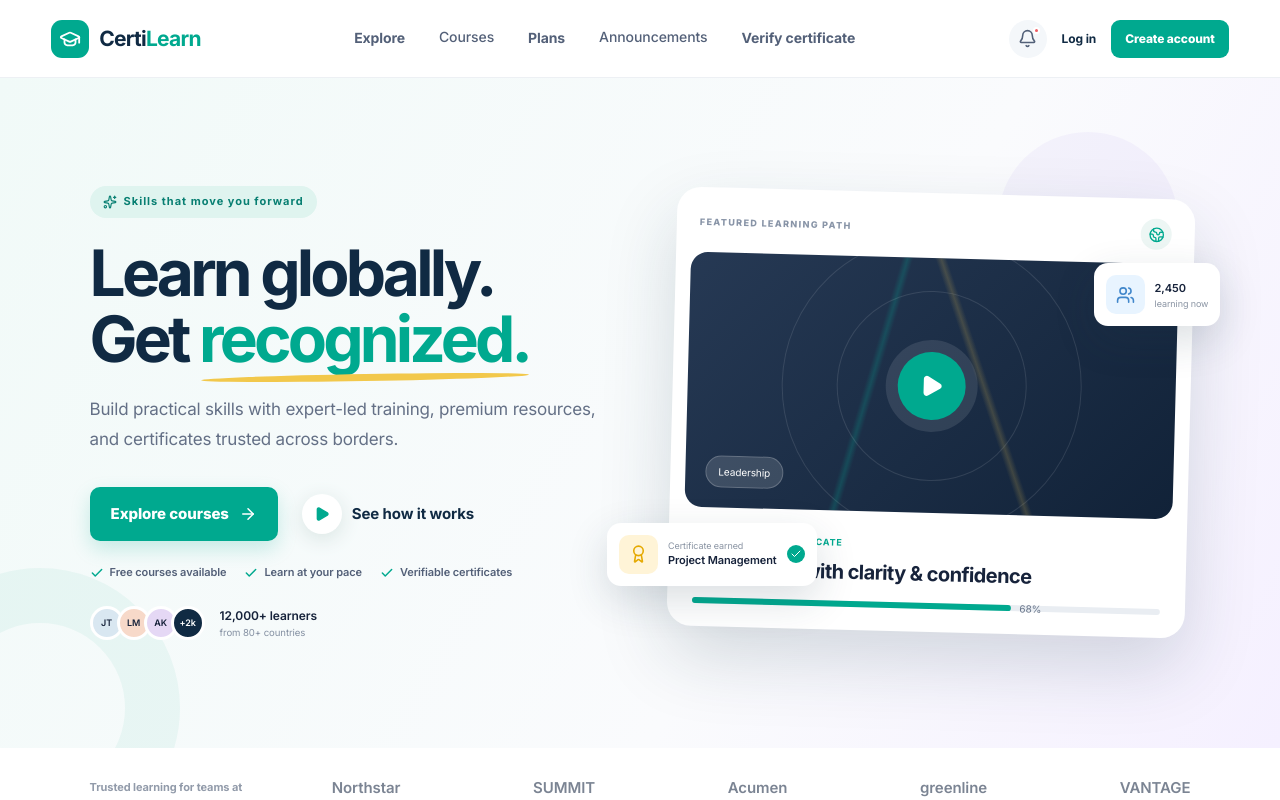
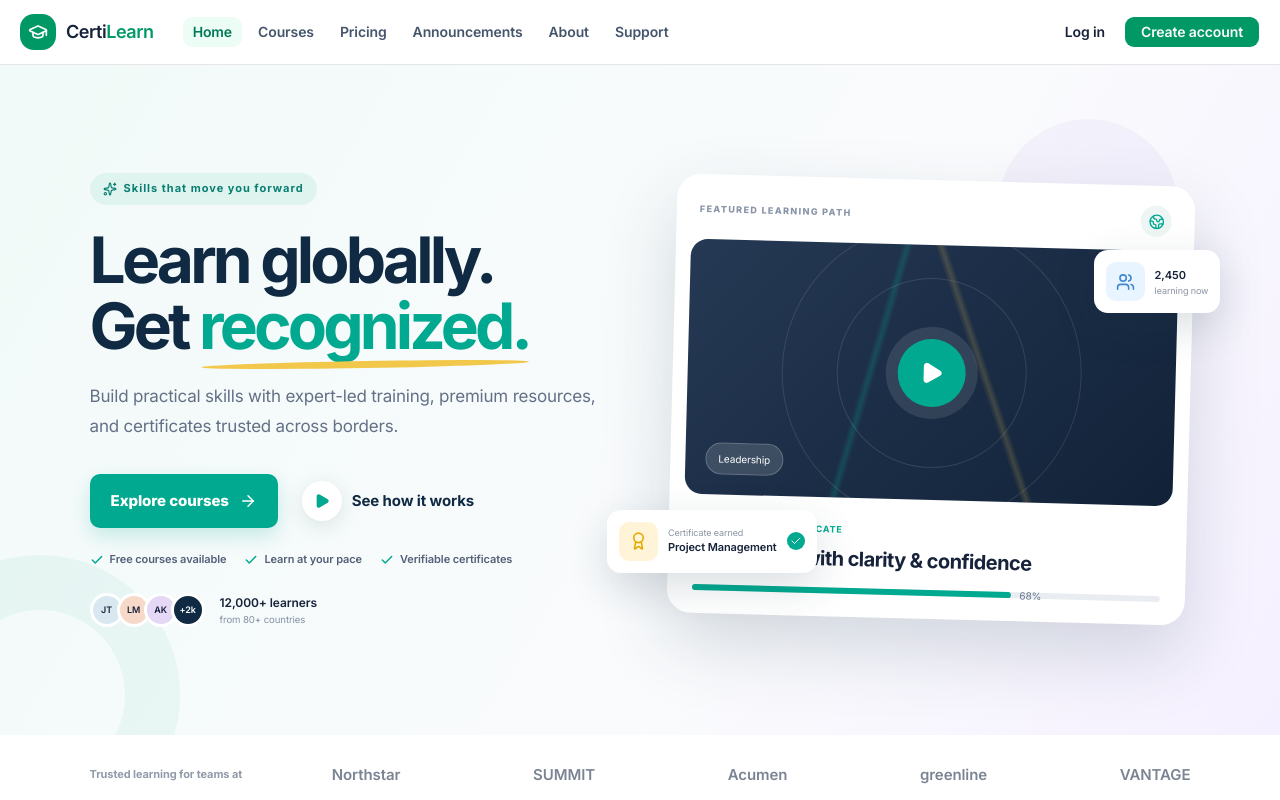
Before and after one commit to horrorbringer/cirtificate-training, a Next.js app: page / in a window 1280 px wide. Shown: the top 800 px of the page. Built offline with nearby package versions, Linux system fonts and the light colour scheme.

Commit message:
feat: implement PublicNavbar component and update layout with navigation

```diff
--- a/app/(public)/layout.tsx
+++ b/app/(public)/layout.tsx
@@ -1,3 +1,12 @@
-export default function PublicLayout({ children }: Readonly<{ children: React.ReactNode }>) {
-  return <div data-layout="public">{children}</div>
+import { PublicNavbar } from "@/components/public-navbar";
+
+export default function PublicLayout({
+  children,
+}: Readonly<{ children: React.ReactNode }>) {
+  return (
+    <div data-layout="public">
+      <PublicNavbar />
+      {children}
+    </div>
+  );
 }
--- a/app/(public)/page.tsx
+++ b/app/(public)/page.tsx
@@ -182,69 +182,6 @@ export default function Home() {
 
   return (
     <main>
-      <header className="site-header">
-        <button className="brand" onClick={goHome} aria-label="CertiLearn home">
-          <span className="brand-mark">
-            <GraduationCap size={22} />
-          </span>
-          <span>
-            Certi<span>Learn</span>
-          </span>
-        </button>
-        <nav className={mobileOpen ? "nav-links open" : "nav-links"}>
-          <button onClick={goHome}>Explore</button>
-          <Link
-            className="text-sm font-medium text-[#536078] hover:text-emerald-600"
-            href="/courses"
-          >
-            Courses
-          </Link>
-          <button
-            onClick={() => {
-              goHome();
-              setTimeout(
-                () =>
-                  document
-                    .querySelector("#plans")
-                    ?.scrollIntoView({ behavior: "smooth" }),
-                30,
-              );
-            }}
-          >
-            Plans
-          </button>
-          <Link
-            className="text-sm font-medium text-[#536078] hover:text-emerald-600"
-            href="/announcements"
-          >
-            Announcements
-          </Link>
-          <button onClick={goVerify}>Verify certificate</button>
-        </nav>
-        <div className="header-actions">
-          <button
-            className="icon-btn"
-            aria-label="Notifications"
-            onClick={() => showToast("You have 3 new notifications")}
-          >
-            <Bell size={19} />
-            <i />
-          </button>
-          <button className="login-link" onClick={goLogin}>
-            Log in
-          </button>
-          <button className="register-link" onClick={goRegister}>
-            Create account
-          </button>
-          <button
-            className="menu-btn"
-            onClick={() => setMobileOpen(!mobileOpen)}
-          >
-            {mobileOpen ? <X /> : <Menu />}
-          </button>
-        </div>
-      </header>
-
       {view === "home" ? (
         <>
           <section className="hero">
--- a/components/courses-catalog.tsx
+++ b/components/courses-catalog.tsx
@@ -178,39 +178,6 @@ export function CoursesCatalog() {
 
   return (
     <main className="min-h-screen bg-slate-50 text-slate-950">
-      <header className="border-b bg-white">
-        <div className="mx-auto flex h-16 max-w-7xl items-center gap-8 px-5">
-          <Link href="/" className="flex items-center gap-2.5">
-            <span className="grid size-9 place-items-center rounded-xl bg-emerald-600 text-white">
-              <GraduationCap className="size-5" />
-            </span>
-            <strong className="text-lg font-semibold">
-              Certi<span className="text-emerald-600">Learn</span>
-            </strong>
-          </Link>
-          <nav className="hidden items-center gap-1 md:flex">
-            <Button asChild variant="ghost">
-              <Link href="/">Home</Link>
-            </Button>
-            <Button variant="secondary">Courses</Button>
-            <Button asChild variant="ghost">
-              <Link href="/pricing">Pricing</Link>
-            </Button>
-            <Button asChild variant="ghost">
-              <Link href="/about">About</Link>
-            </Button>
-          </nav>
-          <div className="ml-auto flex items-center gap-2">
-            <Button asChild variant="ghost" className="hidden sm:inline-flex">
-              <Link href="/login">Log in</Link>
-            </Button>
-            <Button asChild className="bg-emerald-600 hover:bg-emerald-700">
-              <Link href="/register">Start learning</Link>
-            </Button>
-          </div>
-        </div>
-      </header>
-
       <section className="border-b bg-slate-950 px-5 py-14 text-white md:py-20">
         <div className="mx-auto max-w-7xl">
           <Badge className="mb-4 bg-emerald-400/10 text-emerald-300">
--- a/components/legal-page.tsx
+++ b/components/legal-page.tsx
@@ -64,23 +64,6 @@ export function LegalPage({ type }: { type: "terms" | "privacy" }) {
   const sections = privacy ? privacySections : termsSections;
   return (
     <main className="min-h-screen bg-slate-50 text-slate-950">
-      <header className="border-b bg-white">
-        <div className="mx-auto flex h-16 max-w-6xl items-center justify-between px-5">
-          <Link href="/" className="flex items-center gap-2.5">
-            <span className="grid size-9 place-items-center rounded-xl bg-emerald-600 text-white">
-              <GraduationCap className="size-5" />
-            </span>
-            <strong className="text-lg">
-              Certi<span className="text-emerald-600">Learn</span>
-            </strong>
-          </Link>
-          <Button asChild variant="ghost">
-            <Link href="/">
-              <ArrowLeft /> Back to website
-            </Link>
-          </Button>
-        </div>
-      </header>
       <section className="border-b bg-slate-950 px-5 py-16 text-white">
         <div className="mx-auto max-w-4xl">
           <Badge className="mb-5 bg-emerald-400/10 text-emerald-300">
--- a/components/pricing-page.tsx
+++ b/components/pricing-page.tsx
@@ -58,23 +58,6 @@ export function PricingPage() {
   ];
   return (
     <main className="min-h-screen bg-slate-50">
-      <header className="border-b bg-white">
-        <div className="mx-auto flex h-16 max-w-6xl items-center justify-between px-5">
-          <Link href="/" className="flex items-center gap-2.5">
-            <span className="grid size-9 place-items-center rounded-xl bg-emerald-600 text-white">
-              <GraduationCap className="size-5" />
-            </span>
-            <strong className="text-lg">
-              Certi<span className="text-emerald-600">Learn</span>
-            </strong>
-          </Link>
-          <Button asChild variant="ghost">
-            <Link href="/">
-              <ArrowLeft /> Back to website
-            </Link>
-          </Button>
-        </div>
-      </header>
       <section className="bg-slate-950 px-5 pb-32 pt-16 text-center text-white">
         <Badge className="mb-5 bg-emerald-400/10 text-emerald-300">
           <Sparkles /> Simple membership
--- a/components/public-announcements.tsx
+++ b/components/public-announcements.tsx
@@ -88,23 +88,6 @@ export function PublicAnnouncements() {
   );
   return (
     <main className="min-h-screen bg-slate-50 text-slate-950">
-      <header className="border-b bg-white">
-        <div className="mx-auto flex h-16 max-w-6xl items-center justify-between px-5">
-          <Link href="/" className="flex items-center gap-2.5">
-            <span className="grid size-9 place-items-center rounded-xl bg-emerald-600 text-white">
-              <GraduationCap className="size-5" />
-            </span>
-            <strong className="text-lg">
-              Certi<span className="text-emerald-600">Learn</span>
-            </strong>
-          </Link>
-          <Button asChild variant="ghost">
-            <Link href="/">
-              <ArrowLeft /> Back to website
-            </Link>
-          </Button>
-        </div>
-      </header>
       <section className="relative overflow-hidden bg-slate-950 px-5 py-16 text-center text-white">
         <div className="absolute -left-24 top-12 size-72 rounded-full border-[55px] border-white/[.035]" />
         <div className="relative mx-auto max-w-5xl">
--- a/components/public-info-pages.tsx
+++ b/components/public-info-pages.tsx
@@ -32,32 +32,9 @@ import {
 import { Input } from "@/components/ui/input";
 import { Textarea } from "@/components/ui/textarea";
 
-function PublicHeader() {
-  return (
-    <header className="border-b bg-white">
-      <div className="mx-auto flex h-16 max-w-6xl items-center justify-between px-5">
-        <Link href="/" className="flex items-center gap-2.5">
-          <span className="grid size-9 place-items-center rounded-xl bg-emerald-600 text-white">
-            <GraduationCap className="size-5" />
-          </span>
-          <strong className="text-lg">
-            Certi<span className="text-emerald-600">Learn</span>
-          </strong>
-        </Link>
-        <Button asChild variant="ghost">
-          <Link href="/">
-            <ArrowLeft /> Back to website
-          </Link>
-        </Button>
-      </div>
-    </header>
-  );
-}
-
 export function AboutPage() {
   return (
     <main className="min-h-screen bg-slate-50 text-slate-950">
-      <PublicHeader />
       <section className="relative overflow-hidden bg-slate-950 px-5 py-20 text-white">
         <div className="absolute -left-24 top-10 size-72 rounded-full border-[55px] border-white/[.035]" />
         <div className="absolute -right-20 -top-20 size-72 rounded-full bg-emerald-400/[.06]" />
@@ -232,7 +209,6 @@ export function SupportPage() {
   };
   return (
     <main className="min-h-screen bg-slate-50 text-slate-950">
-      <PublicHeader />
       <section className="bg-slate-950 px-5 py-16 text-center text-white">
         <Badge className="mb-5 bg-emerald-400/10 text-emerald-300">
           <MessageCircle /> Help center
--- /dev/null
+++ b/components/public-navbar.tsx
@@ -0,0 +1,110 @@
+"use client";
+
+import { GraduationCap, Menu, X } from "lucide-react";
+import Link from "next/link";
+import { usePathname } from "next/navigation";
+import { useState } from "react";
+
+import { Button } from "@/components/ui/button";
+import { cn } from "@/lib/utils";
+
+const links = [
+  ["Home", "/"],
+  ["Courses", "/courses"],
+  ["Pricing", "/pricing"],
+  ["Announcements", "/announcements"],
+  ["About", "/about"],
+  ["Support", "/support"],
+] as const;
+
+export function PublicNavbar() {
+  const pathname = usePathname();
+  const [open, setOpen] = useState(false);
+  const active = (href: string) =>
+    href === "/" ? pathname === "/" : pathname.startsWith(href);
+
+  return (
+    <header className="sticky top-0 z-50 border-b bg-white/95 backdrop-blur-xl">
+      <div className="mx-auto flex h-16 max-w-7xl items-center gap-7 px-5">
+        <Link
+          href="/"
+          className="flex shrink-0 items-center gap-2.5"
+          onClick={() => setOpen(false)}
+        >
+          <span className="grid size-9 place-items-center rounded-xl bg-emerald-600 text-white">
+            <GraduationCap className="size-5" />
+          </span>
+          <strong className="text-lg font-semibold tracking-tight">
+            Certi<span className="text-emerald-600">Learn</span>
+          </strong>
+        </Link>
+        <nav className="hidden items-center gap-1 lg:flex">
+          {links.map(([label, href]) => (
+            <Button
+              key={href}
+              asChild
+              variant="ghost"
+              className={cn(
+                "text-slate-600",
+                active(href) &&
+                  "bg-emerald-50 text-emerald-700 hover:bg-emerald-50 hover:text-emerald-700",
+              )}
+            >
+              <Link href={href}>{label}</Link>
+            </Button>
+          ))}
+        </nav>
+        <div className="ml-auto hidden items-center gap-2 sm:flex">
+          <Button asChild variant="ghost">
+            <Link href="/login">Log in</Link>
+          </Button>
+          <Button asChild className="bg-emerald-600 px-4 hover:bg-emerald-700">
+            <Link href="/register">Create account</Link>
+          </Button>
+        </div>
+        <Button
+          variant="ghost"
+          size="icon"
+          className="ml-auto lg:hidden"
+          onClick={() => setOpen(!open)}
+          aria-label={open ? "Close navigation" : "Open navigation"}
+        >
+          {open ? <X /> : <Menu />}
+        </Button>
+      </div>
+      {open && (
+        <div className="border-t bg-white px-5 py-4 shadow-lg lg:hidden">
+          <nav className="mx-auto grid max-w-7xl gap-1">
+            {links.map(([label, href]) => (
+              <Button
+                key={href}
+                asChild
+                variant="ghost"
+                className={cn(
+                  "h-10 justify-start",
+                  active(href) && "bg-emerald-50 text-emerald-700",
+                )}
+              >
+                <Link href={href} onClick={() => setOpen(false)}>
+                  {label}
+                </Link>
+              </Button>
+            ))}
+            <div className="mt-3 grid grid-cols-2 gap-2 border-t pt-3 sm:hidden">
+              <Button asChild variant="outline">
+                <Link href="/login" onClick={() => setOpen(false)}>
+                  Log in
+                </Link>
+              </Button>
+              <Button asChild className="bg-emerald-600 hover:bg-emerald-700">
+                <Link href="/register" onClick={() => setOpen(false)}>
+                  Join free
+                </Link>
+              </Button>
+            </div>
+          </nav>
+        </div>
+      )}
+    </header>
+  );
+}
```
